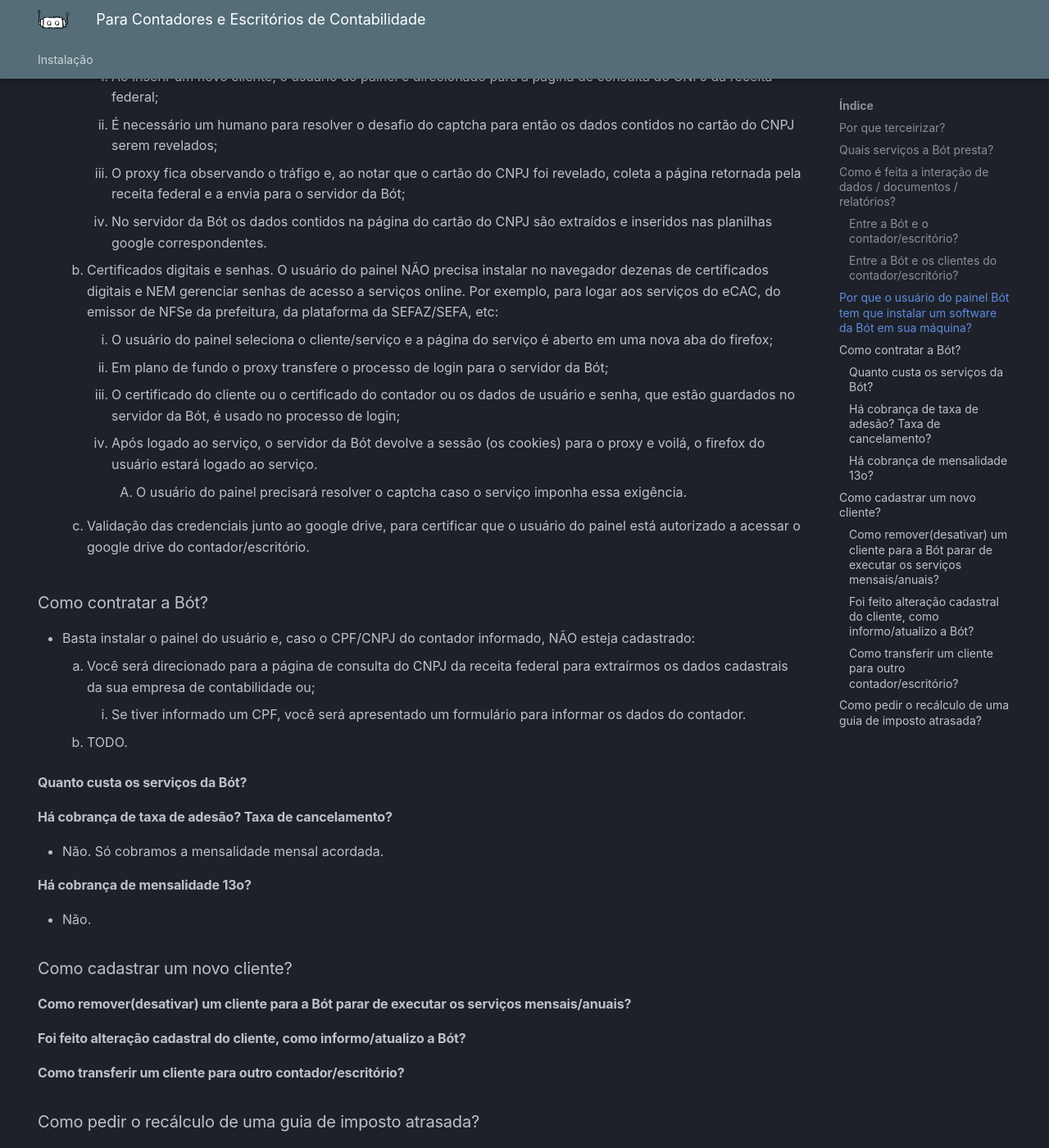
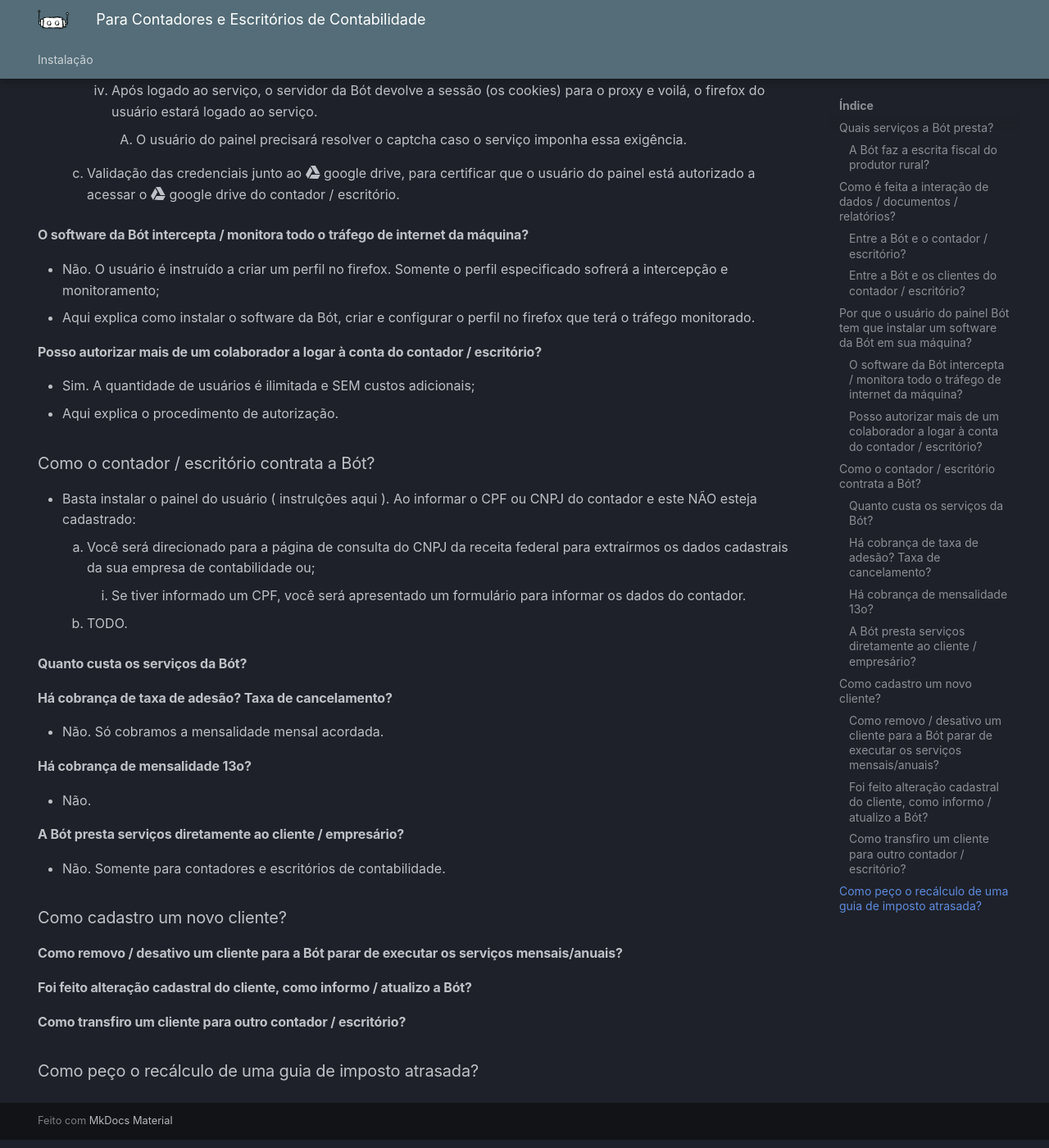
Before and after one commit to drupalista-br/drupalista-br.github.io, an MkDocs documentation site: the page built from docs/perguntas-respostas.md, in a window 1280 px wide and 1400 px high, scrolled down 2030 px. Shown: the whole window at 82% size. Built offline with MkDocs 1.6.1 and Material for MkDocs 9.7.7, drawn with Linux system fonts in a browser that asks for light colours; some web fonts are replaced; some of the changed text lies outside the part shown.

Commit message:
Changed perguntas-respostas.

```diff
--- a/docs/perguntas-respostas.md
+++ b/docs/perguntas-respostas.md
@@ -3,26 +3,6 @@
   - navigation
 ---
 # Para Contadores e Escritórios de Contabilidade
-### Por que terceirizar?
-
-> Redução do custo e do tempo com treinamentos e capacitações
-
-* Softwares e plataformas do governo, tais como, os PVAs das EFDs, da ECF e da ECD, a DCTF, a SEDIF, o PGDAS, etc, tem uma longa curva de aprentizado;
-* Menos tempo gasto com:
-    * Instalações, atualizações, diagnósticos e correções de falhas em softwares e plataformas eletrônicas;
-    * Implementações e manutenção de configurações para a coleta/exportação/importação de dados entre softwares/plataformas;
-    * Busca, interpretação e atualização da legislação tributária.
-
-> Menos stress no manejamento dos seus recursos humanos
-
-* As tarefas essenciais serão feitas/concluídas mesmo quando:
-    * Seus colaboradores chaves estiverem gozando férias;
-    * Ocorrer pedido de demissão e/ou desfalque na sua equipe.
-
-> Eficiência e qualidade
-
-* Mais tempo para aprimorar e focar no atendimento ao seu cliente.
-
 ### Quais serviços a Bót presta?
 * Nós cuidamos:
     * Dos download dos XMLs/dados das:
@@ -35,54 +15,74 @@
         * Da DeSTDA via SEDIF;
         * Das EFDs Fiscal e Contribuições;
         * Da ECD e da ECF;
-        * Da DCTF.
+        * Da DCTF;
+        * Da Dirbi;
+        * Do LCDPR.
     * Da apuração/disponibilização das guias:
         * DAM do issqn mensal e do alvará de licença anual;
         * DAS do simples nacional;
         * DARF do pis, da cofins, do irpj e da csll;
         * Mais detalhes.
     * Do recálculo de guias atrasadas.
-* Todos os dados/documentos que produzimos são disponibilizados via google drive. Mais detalhes.
+* Todos os dados/documentos que produzimos são disponibilizados via :simple-googledrive: google drive. Mais detalhes.
+
+#### A Bót faz a escrita fiscal do produtor rural?
+* Sim. Inclusive o LCDPR.
 
 ### Como é feita a interação de dados / documentos / relatórios?
-#### Entre a Bót e o contador/escritório?
-* Todos os dados, relatórios e documentos são coletados/elaborados, manipulados, guardados e disponibilizados via google drive. Mais detalhes;
-* Painel de controle integrado ao google drive.
+#### Entre a Bót e o contador / escritório?
+* Todos os dados, relatórios e documentos são coletados/elaborados, manipulados, guardados e disponibilizados via :simple-googledrive: google drive. Mais detalhes;
+* :fontawesome-regular-user: Painel do usuário integrado ao :simple-googledrive: google drive.
     * Aqui explica como instalar/configurar o painel;
     * Aqui explica as funcionalidades do painel.
 
-#### Entre a Bót e os clientes do contador/escritório?
+#### Entre a Bót e os clientes do contador / escritório?
 * (Opcional) Painel do cliente disponível em <a href="https://bot-cliente.github.io/" target="_blank">https://bot-cliente.github.io</a>. Mais detalhes.
 * Aqui explica como dados e arquivos devem ser entregues/disponibilizados à Bót nos casos em que o cliente NÃO queira usar o painel;
 * Aqui explica os procedimentos para as entregas de guias e o registro de protocolo.
 
 ### Por que o usuário do painel Bót tem que instalar um software da Bót em sua máquina?
-* O programa (um <a href="https://pt.wikipedia.org/wiki/Proxy" target="_blank">proxy</a>) se coloca no meio entre o Firefox e a internet para interceptar todo o tráfego. Isso é necessário por três razões:
+* O software ( :material-robot-outline: um <a href="https://pt.wikipedia.org/wiki/Proxy" target="_blank">proxy</a> ) se coloca no meio entre o firefox e a internet para interceptar o tráfego. Isso é necessário por três razões:
     1. Captchas. Por exemplo:
         1. Ao inserir um novo cliente, o usuário do painel é direcionado para a página de consulta do CNPJ da receita federal;
         1. É necessário um humano para resolver o desafio do captcha para então os dados contidos no cartão do CNPJ serem revelados;
         1. O proxy fica observando o tráfigo e, ao notar que o cartão do CNPJ foi revelado, coleta a página retornada pela receita federal e a envia para o servidor da Bót;
-        1. No servidor da Bót os dados contidos na página do cartão do CNPJ são extraídos e inseridos nas planilhas google correspondentes.
+        1. No servidor da Bót os dados contidos na página do cartão do CNPJ são extraídos e inseridos nas :material-google-spreadsheet: planilhas google correspondentes.
     1. Certificados digitais e senhas. O usuário do painel NÃO precisa instalar no navegador dezenas de certificados digitais e NEM gerenciar senhas de acesso a serviços online. Por exemplo, para logar aos serviços do eCAC, do emissor de NFSe da prefeitura, da plataforma da SEFAZ/SEFA, etc:
         1. O usuário do painel seleciona o cliente/serviço e a página do serviço é aberto em uma nova aba do firefox;
         1. Em plano de fundo o proxy transfere o processo de login para o servidor da Bót;
         1. O certificado do cliente ou o certificado do contador ou os dados de usuário e senha, que estão guardados no servidor da Bót, é usado no processo de login;
         1. Após logado ao serviço, o servidor da Bót devolve a sessão (os cookies) para o proxy e voilá, o firefox do usuário estará logado ao serviço.
             1. O usuário do painel precisará resolver o captcha caso o serviço imponha essa exigência.
-    1. Validação das credenciais junto ao google drive, para certificar que o usuário do painel está autorizado a acessar o google drive do contador/escritório.
+    1. Validação das credenciais junto ao :simple-googledrive: google drive, para certificar que o usuário do painel está autorizado a acessar o :simple-googledrive: google drive do contador / escritório.
 
-### Como contratar a Bót?
-* Basta instalar o painel do usuário e, caso o CPF/CNPJ do contador informado, NÃO esteja cadastrado:
+#### O software da Bót intercepta / monitora todo o tráfego de internet da máquina?
+* Não. O usuário é instruído a criar um perfil no firefox. Somente o perfil especificado sofrerá a intercepção e monitoramento;
+* Aqui explica como instalar o software da Bót, criar e configurar o perfil no firefox que terá o tráfego monitorado.
+
+#### Posso autorizar mais de um colaborador a logar à conta do contador / escritório?
+* Sim. A quantidade de usuários é ilimitada e SEM custos adicionais;
+* Aqui explica o procedimento de autorização.
+
+### Como o contador / escritório contrata a Bót?
+* Basta instalar o painel do usuário ( instrulções aqui ). Ao informar o CPF ou CNPJ do contador e este NÃO esteja cadastrado:
     1. Você será direcionado para a página de consulta do CNPJ da receita federal para extraírmos os dados cadastrais da sua empresa de contabilidade ou;
         1. Se tiver informado um CPF, você será apresentado um formulário para informar os dados do contador.
     1. TODO.
+
 #### Quanto custa os serviços da Bót?
+
 #### Há cobrança de taxa de adesão? Taxa de cancelamento?
 * Não. Só cobramos a mensalidade mensal acordada.
+
 #### Há cobrança de mensalidade 13o?
 * Não.
-### Como cadastrar um novo cliente?
-#### Como remover(desativar) um cliente para a Bót parar de executar os serviços mensais/anuais?
-#### Foi feito alteração cadastral do cliente, como informo/atualizo a Bót?
-#### Como transferir um cliente para outro contador/escritório?
-### Como pedir o recálculo de uma guia de imposto atrasada?
+
+#### A Bót presta serviços diretamente ao cliente / empresário?
+* Não. Somente para contadores e escritórios de contabilidade.
+
+### Como cadastro um novo cliente?
+#### Como removo / desativo um cliente para a Bót parar de executar os serviços mensais/anuais?
+#### Foi feito alteração cadastral do cliente, como informo / atualizo a Bót?
+#### Como transfiro um cliente para outro contador / escritório?
+### Como peço o recálculo de uma guia de imposto atrasada?
--- a/mkdocs.yml
+++ b/mkdocs.yml
@@ -24,4 +24,9 @@
   - blog
 extra_css:
   - css.css
+markdown_extensions:
+  - attr_list
+  - pymdownx.emoji:
+      emoji_index: !!python/name:material.extensions.emoji.twemoji
+      emoji_generator: !!python/name:material.extensions.emoji.to_svg
 #copyright: <a href="/blog" class="a_footer">Bót Terceirizada Eireli</a> CNPJ 36.446.846/0001-05<br/>Escrita Fiscal Terceirizada - Para contadores e escritórios de contabilidade
```
